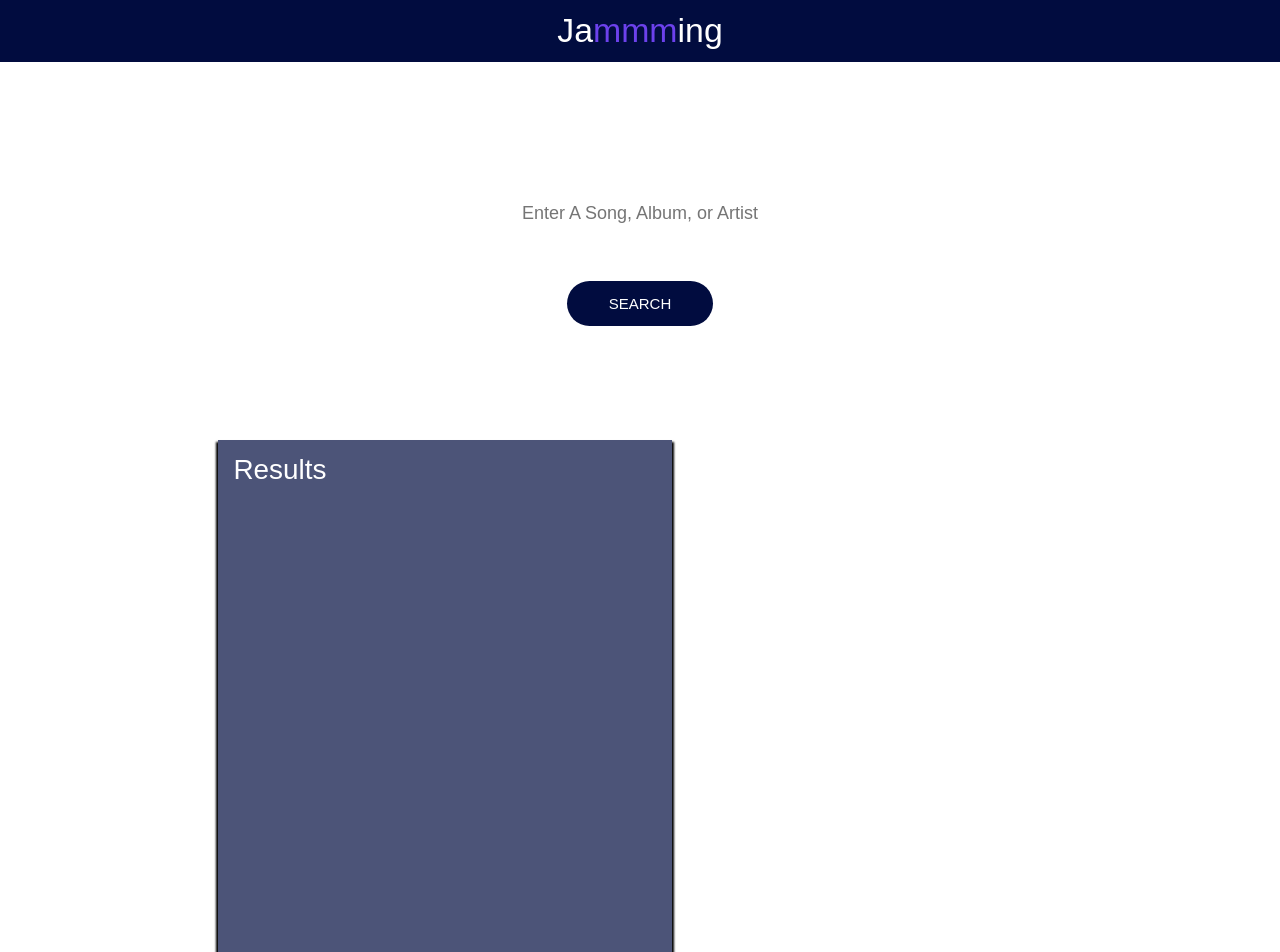
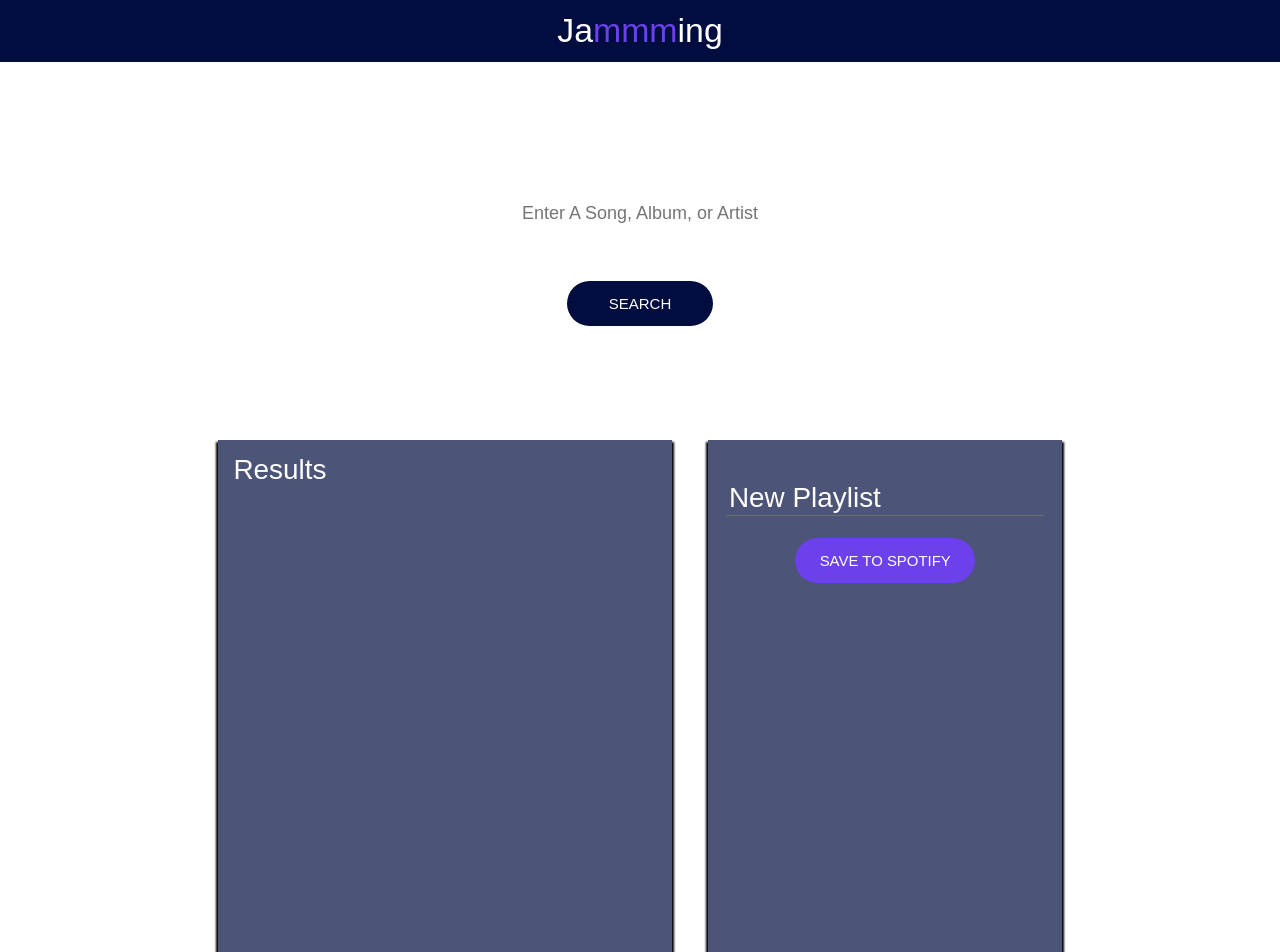
Before and after one commit to Rzavala414/spotify-playlist-maker, a React (Create React App) app: page / in a window 1280 px wide. Shown: the top 952 px of the page. Built offline with nearby package versions, Linux system fonts and the light colour scheme; a web font is replaced by a local one.

Commit message:
created tracklist component

```diff
--- a/src/Components/App/App.js
+++ b/src/Components/App/App.js
@@ -1,6 +1,7 @@
 import React from 'react';
 import SearchBar from '../SearchBar/SearchBar';
 import SearchResults from '../SearchResults/SearchResults';
+import Playlist from '../Playlist/Playlist';
 import './App.css'
 
 export default class App extends React.Component{
@@ -13,7 +14,7 @@ export default class App extends React.Component{
             <SearchBar> </SearchBar>
           <div className="App-playlist">
             <SearchResults></SearchResults>
-            {/* <!-- Add a Playlist component --> */}
+            <Playlist></Playlist>
           </div>
         </div>
       </div>
--- /dev/null
+++ b/src/Components/Playlist/Playlist.css
@@ -0,0 +1,52 @@
+.Playlist {
+    display: flex;
+    flex-direction: column;
+    align-items: center;
+    overflow-y: scroll;
+    width: 37%;
+    max-height: 950px;
+    padding: 2.27rem 1.16rem;
+    background-color: rgba(1, 12, 63, 0.7);
+    box-shadow: 0 4px 2px 2px #000000;
+  }
+
+  .Playlist input {
+    width: 100%;
+    border: 0;
+    outline: 0;
+    background: transparent;
+    border-bottom: 1px solid #6f6f6f;
+    font-family: 'Poppins', sans-serif;
+    font-size: 1.55rem;
+    color: #fff;
+  }
+
+  .Playlist-save {
+    cursor: pointer;
+    width: 10rem;
+    padding: .77rem 0;
+    border-radius: 54px;
+    border-width: 0px;
+    margin-top: 1.27rem;
+    background-color: #6c41ec;
+    text-align: center;
+    font-size: .83rem;
+    transition: background-color .25s;
+    color: #fff;
+    font-weight: 500;
+  }
+
+  .Playlist-save:hover {
+    background-color: rgba(108, 65, 233, .7);
+  }
+
+  ::-webkit-scrollbar {
+      width: 0px;
+      background: transparent;
+  }
+
+  @media only screen and (max-width: 1020px) {
+    .Playlist {
+      width: 90%;
+    }
+  }
--- /dev/null
+++ b/src/Components/Playlist/Playlist.js
@@ -0,0 +1,14 @@
+import React from 'react';
+import './Playlist.css';
+
+export default class Playlist extends React.Component{
+    render(){
+        return (
+            <div class="Playlist">
+                <input value="New Playlist"/>
+                {/* <!-- Add a TrackList component --> */}
+                <button class="Playlist-save">SAVE TO SPOTIFY</button>
+            </div>
+        )
+    }
+}
```
Also changed, not shown: src/Components/TrackList/TrackList.css (added), src/Components/TrackList/TrackList.js (added).
